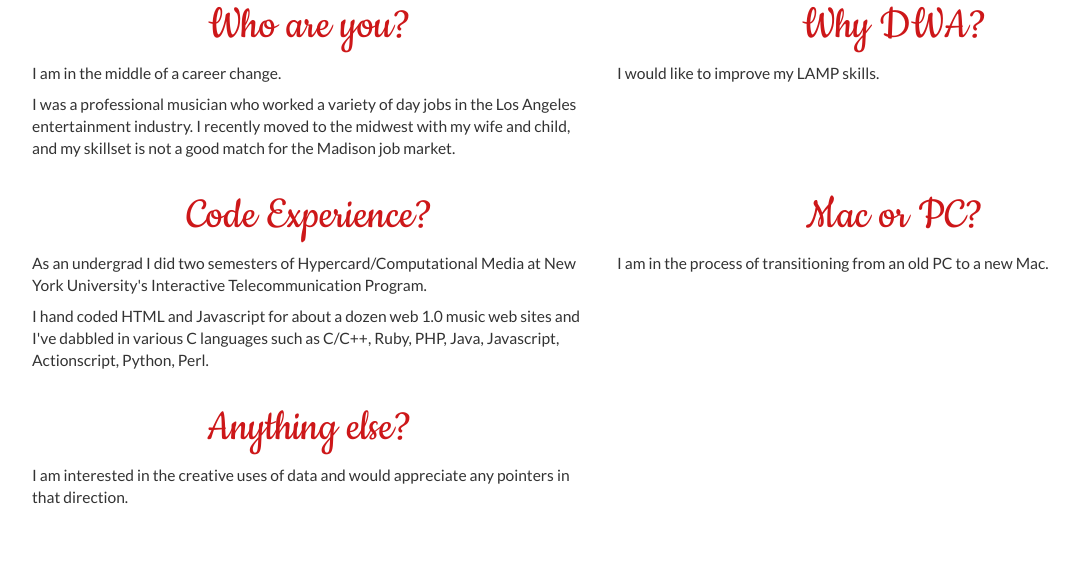
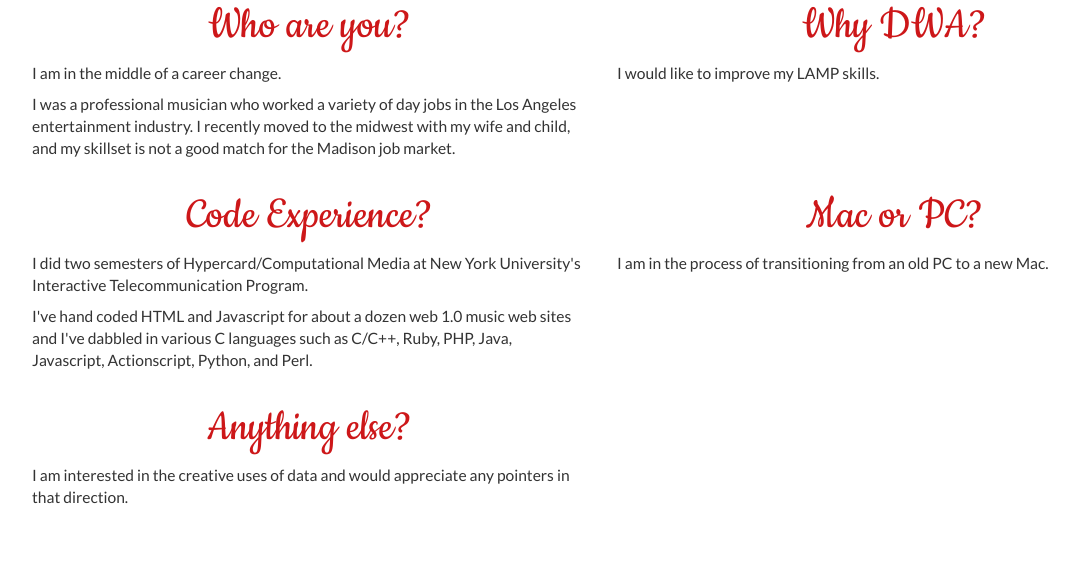
Before and after one commit to martian-warlord/p1, a PHP site: page / in a window 1280 px wide. Shown: the part 642-1210 px from the top of the page, without its empty margins (38-1117 px from the left). Run offline with PHP 8.4, Linux system fonts and the light colour scheme; some web fonts are replaced.

Commit message:
A few bio tweeks.

```diff
--- a/index.php
+++ b/index.php
@@ -93,9 +93,9 @@
 
 		<h3>Code Experience?</h3>
 
-		<p>As an undergrad I did two semesters of Hypercard/Computational Media at New York University's Interactive Telecommunication Program.  </p>
+		<p>I did two semesters of Hypercard/Computational Media at New York University's Interactive Telecommunication Program.  </p>
 
-		<p>I hand coded HTML and Javascript for about a dozen web 1.0 music web sites and I've dabbled in various C languages such as C/C++, Ruby, PHP, Java, Javascript, Actionscript, Python, Perl.</p>
+		<p>I've hand coded HTML and Javascript for about a dozen web 1.0 music web sites and I've dabbled in various C languages such as C/C++, Ruby, PHP, Java, Javascript, Actionscript, Python, and Perl.</p>
 </div>
 
 
```
